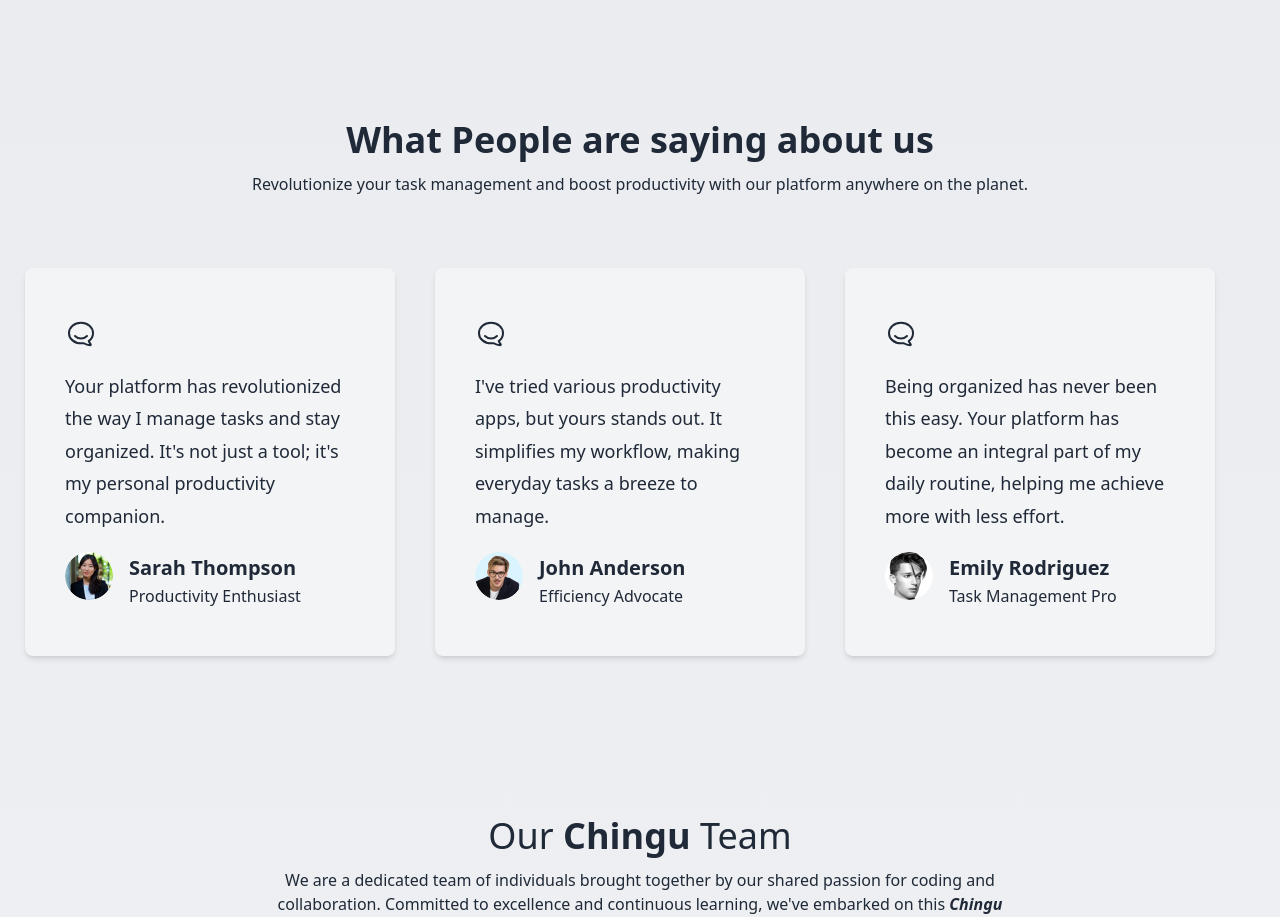
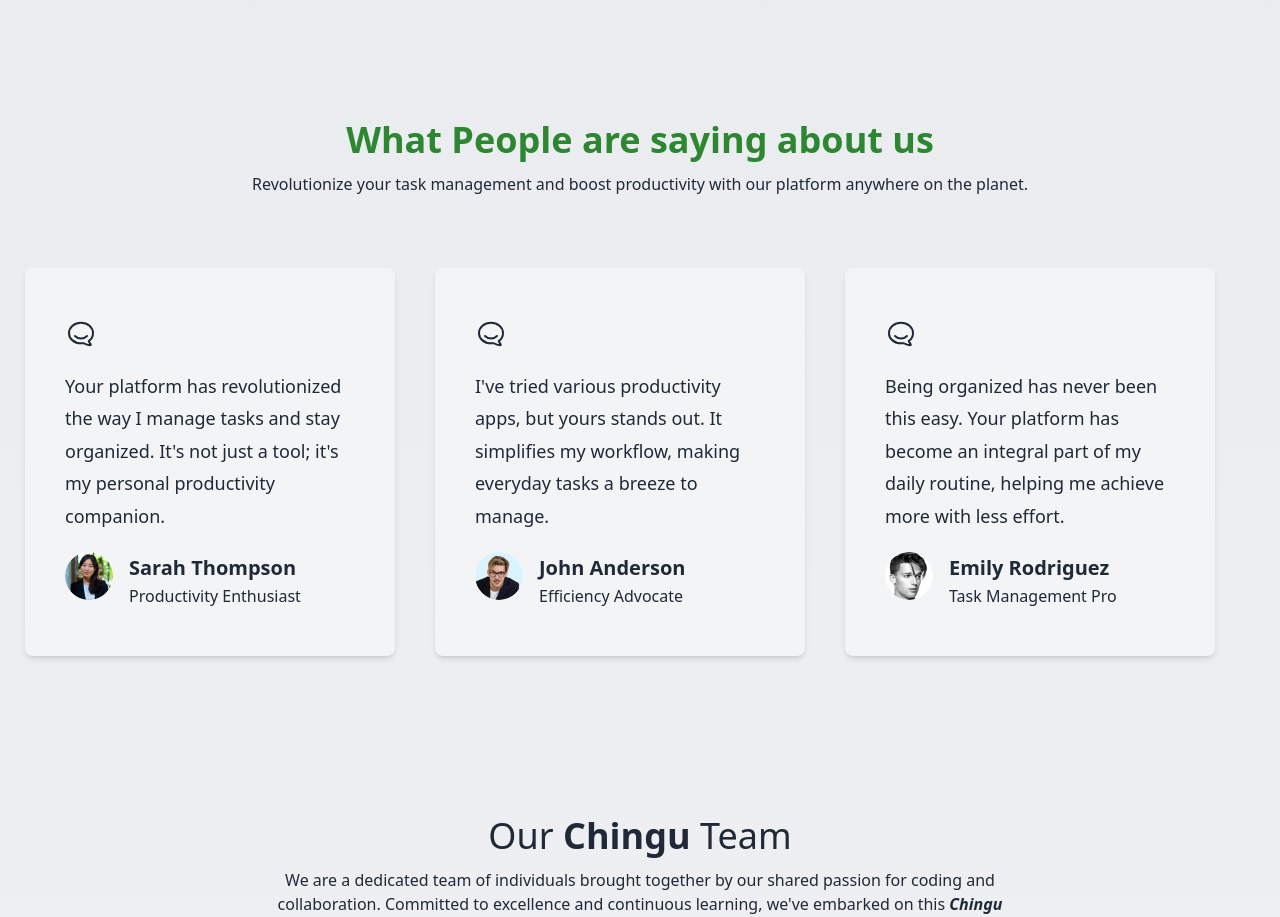
Before and after one commit to chingu-voyages/v47-tier2-team-10, a React (Create React App) app in the folder v47-client/: page / in a window 1280 px wide. Shown: the part 1740-2657 px from the top of the page. Built offline with nearby package versions, Linux system fonts and the light colour scheme.

Commit message:
change heading color

```diff
--- a/v47-client/src/components/landing/testimonials/Testimonials.jsx
+++ b/v47-client/src/components/landing/testimonials/Testimonials.jsx
@@ -17,7 +17,7 @@ const Testimonials = () => {
       data-aos-duration="600"
     >
       <div className="w-full flex justify-end items-center flex-col sm:mb-16 mb-6 relative z-[1]">
-        <h2 className="text-3xl lg:text-4xl text-gray-800 font-bold dark:text-gray-200 text-[#2d8630]">
+        <h2 className="text-3xl lg:text-4xl font-bold dark:text-gray-200 text-[#2d8630]">
           What People are saying about us
         </h2>
         <div className="w-full md:mt-0 mt-6 text-center">
```
